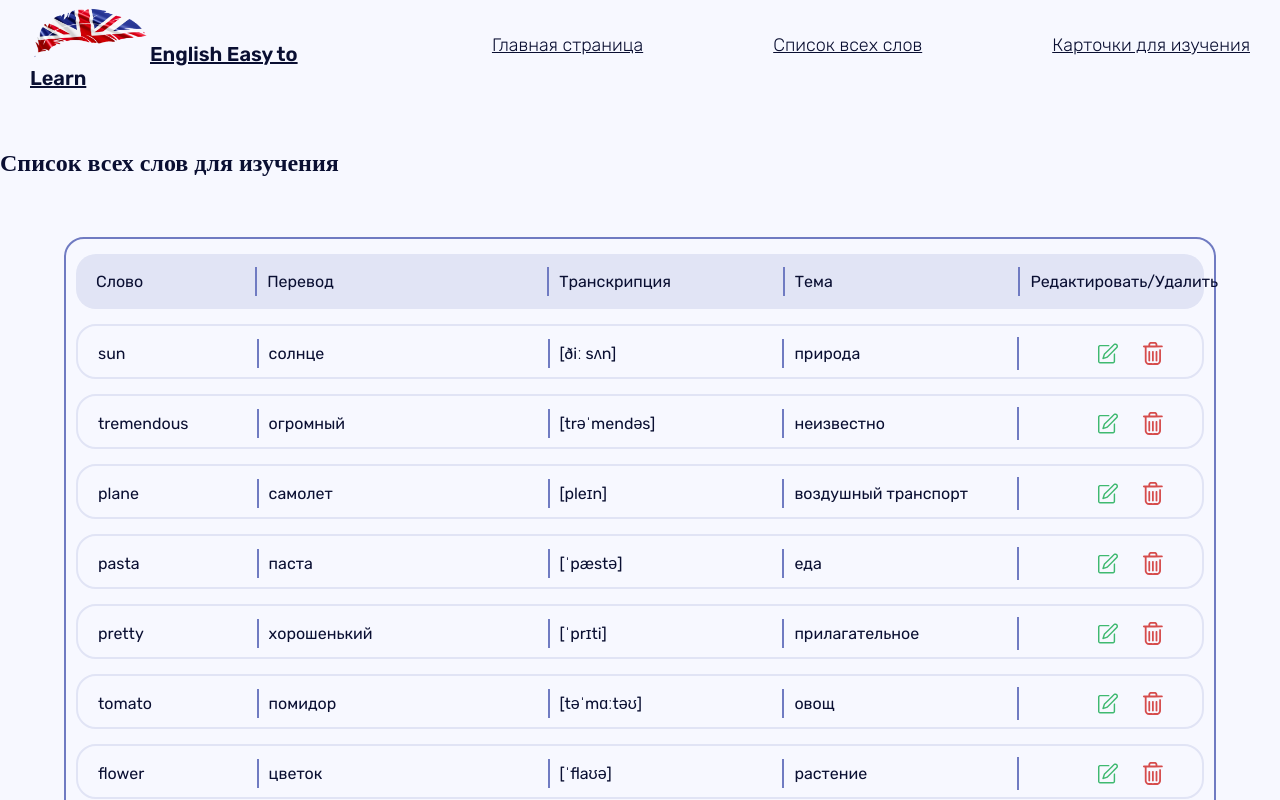
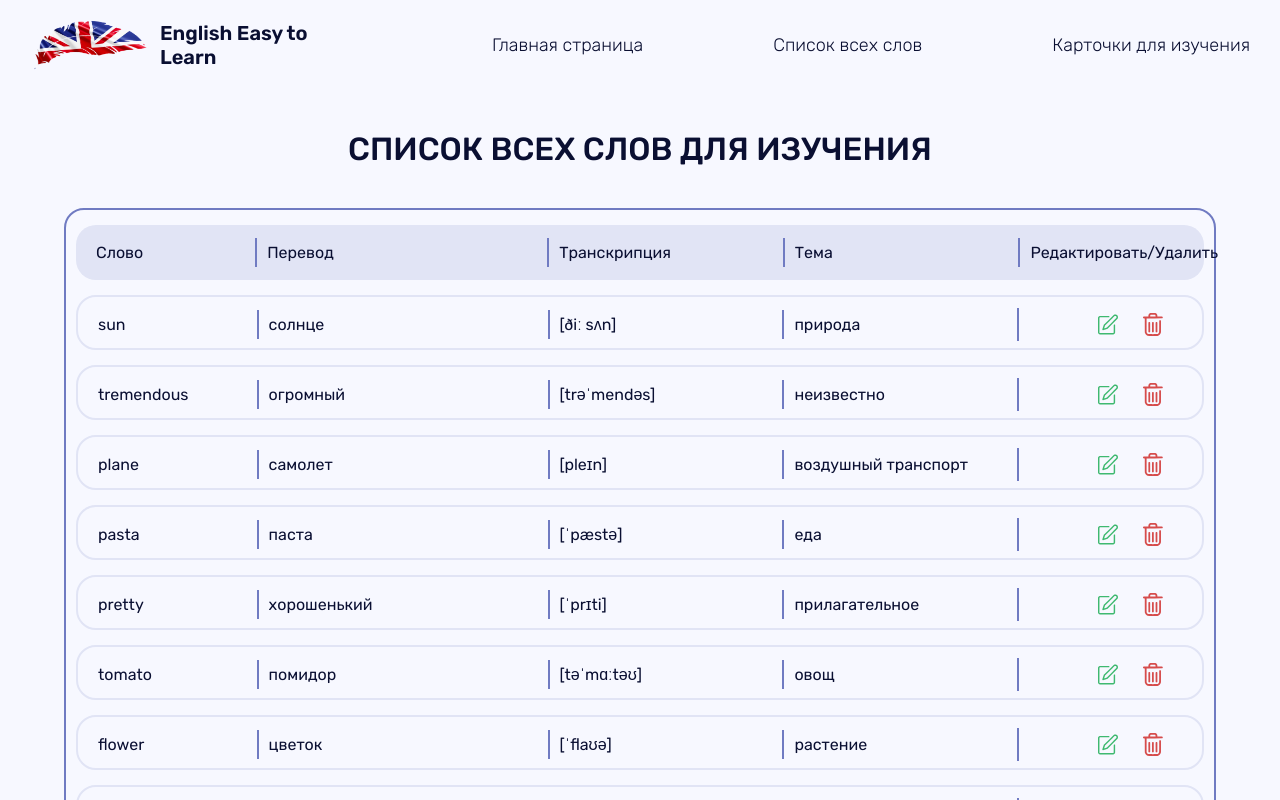
Before and after one commit to Lanasites/ReactProject-leaning-English, a React (Vite) app in the folder Project/: page /tablewithworlds in a window 1280 px wide. Shown: the top 800 px of the page. Built offline with nearby package versions, Linux system fonts and the light colour scheme.

Commit message:
Стилизация меню

```diff
--- a/Project/src/Components/Header/Header.jsx
+++ b/Project/src/Components/Header/Header.jsx
@@ -1,16 +1,35 @@
 import './Header.scss'
 import logo from '../../assets/logo.png'
 import { Link } from 'react-router-dom'
+import { useState, useEffect } from 'react';
+
+
 
 export default function Header(){
+    const [scrolled, setScrolled] = useState(false);
+    useEffect(() => {
+        const handleScroll = () => {
+          if (window.scrollY > 0) {
+            setScrolled(true);
+          } else {
+            setScrolled(false);
+          }
+        };
+
+        window.addEventListener('scroll', handleScroll);
+
+        return () => {
+          window.removeEventListener('scroll', handleScroll);
+        };
+      }, []);
+
     return(
         <>
-            <header className='header'>
+            <header className={scrolled ? 'scrolled header' : 'header'}>
                 <div className='header__logo'>
-                    <Link to="/">
-                        <img src={logo} alt="English Easy to Learn" className='header__logo_img'/>
-                        <span>English Easy to Learn</span>
-                    </Link>
+                    <Link to="/"> <img src={logo} alt="English Easy to Learn" className='header__logo_img'/> </Link>
+                    <Link to="/"> <span>English Easy to Learn</span></Link>
+
                 </div>
                 <nav className='header__menu'>
                     <ul>
--- a/Project/src/Components/Header/Header.scss
+++ b/Project/src/Components/Header/Header.scss
@@ -2,10 +2,17 @@
 
 .header{
     width: 100vw;
-    height: 90px;
+    height: $height_menu;
     display: flex;
     font-family: $font_family;
     padding: 30px;
+    position: fixed;
+    top: 0;
+    background-color: $background_color;
+    // box-shadow: 0px 2px 4px rgba(0, 0, 0, 0);
+    transition: box-shadow 0.3s ease-in-out;
+
+
 
     &__logo{
         display: flex;
@@ -45,4 +52,10 @@
         color: #2A3898;
         font-weight: 600;
     }
+    a{
+        text-decoration: none;
+    }
 }
+.header.scrolled {
+    box-shadow: 0px 4px 8px rgba(0, 0, 0, 0.2);
+}
--- a/Project/src/Components/Main/Main.scss
+++ b/Project/src/Components/Main/Main.scss
@@ -5,9 +5,13 @@
     height: 90vh;
     color: $font_color;
     height: max-content;
+    min-height: calc(100vh - 180px);
+    margin-top: $height_menu;
+
     .firstPage{
         .titlePart{
             display: flex;
+            margin-top: 40px;
             &__left{
                 display: flex;
                 flex-direction: column;
@@ -32,14 +36,5 @@
             }
         }
     }
-    .secondPage{
-        &__title{
-            @include h2;
-        }
-    }
-    .thirdPage{
-        &__title{
-            @include h2;
-        }
-    }
+
 }
--- a/Project/src/Components/SliderWorlds/SliderWorlds.jsx
+++ b/Project/src/Components/SliderWorlds/SliderWorlds.jsx
@@ -32,6 +32,7 @@ export default function SliderWorlds(props){
     return(
         <>
             <div className='sliderWorlds'>
+                <h2 className='title'>Режим заучивания слов</h2>
                 <p className='sliderWorlds__count'>{currentIndex+1}/{lengthArr}</p>
                 <div className='sliderWorlds__wrapper slider'>
                     <img src={left_arrow} alt="" onClick={handlePrevCard}/>
--- a/Project/src/Components/SliderWorlds/SliderWorlds.scss
+++ b/Project/src/Components/SliderWorlds/SliderWorlds.scss
@@ -1,5 +1,8 @@
+@import '../../style/vars';
+.sliderWorlds{
+    min-height: calc(100vh - 180px);
+    margin-top:$height_menu;
 
-.sliderWorlds{
     &__wrapper{
         display: flex;
         justify-content: center;
@@ -14,6 +17,9 @@
     &__count{
         text-align: center;
         padding-bottom: 15px;
+    }
+    .title{
+        @include h2;
     }
 }
 
--- a/Project/src/Components/TableWithAllWords/TableWithAllWords.jsx
+++ b/Project/src/Components/TableWithAllWords/TableWithAllWords.jsx
@@ -9,7 +9,8 @@ export default function TableWithAllWords(){
 
     return(
         <>
-            <h2 className='secondPage__title'>Список всех слов для изучения</h2>
+        <div className='ListOfWords'>
+            <h2 className='title'>Список всех слов для изучения</h2>
                 <div className='table conteiner'>
                     <div className='table__headings_wrapper'>
                         <div className="table__headings">
@@ -32,6 +33,7 @@ export default function TableWithAllWords(){
                     </div>
                 </div>
                 <Button></Button>
+            </div>
         </>
     )
 
--- a/Project/src/Components/TableWithAllWords/TableWithAllWords.scss
+++ b/Project/src/Components/TableWithAllWords/TableWithAllWords.scss
@@ -44,13 +44,15 @@
             @include cellWithLine;
         }
   }
-
+.ListOfWords{
+    margin-top: $height_menu;
 .table{
     font-family: $font_family;
     display: flex;
     flex-direction: column;
     border: 2px solid $color_lite_blue;
     border-radius: 20px;
+    min-height: calc(100vh - 280px);
     &__headings_wrapper{
         width: 100%;
     }
@@ -60,6 +62,8 @@
 
     }
 
-
-
 }
+.title{
+    @include h2;
+}
+}
--- a/Project/src/style/App.scss
+++ b/Project/src/style/App.scss
@@ -11,7 +11,7 @@
     display: flex;
     flex-direction: column;
     background-color: $background_color;
-    gap: 60px;
+    // gap: 60px;
 }
 
 .conteiner{
--- a/Project/src/style/_vars.scss
+++ b/Project/src/style/_vars.scss
@@ -6,6 +6,7 @@ $color_button_red: #D64C4C;
 $color_lite_blue: #707BC2;
 $color_button_green: #3FB970;
 $background_color_akcent: #E1E4F5;
+$height_menu:90px;
 
 $titile_size_desktop: 2.5vw;
 $text_size_desktop: 1.2vw;
@@ -14,7 +15,7 @@ $text_size_desktop: 1.2vw;
     text-transform: uppercase;
     text-align: center;
     font-size: $titile_size_desktop;
-    padding-bottom: 40px;
+    padding: 40px 0;
     font-family: $font_family;
     font-weight: 500;
 }
```
Lines whose indentation alone changed are shown as unchanged.
